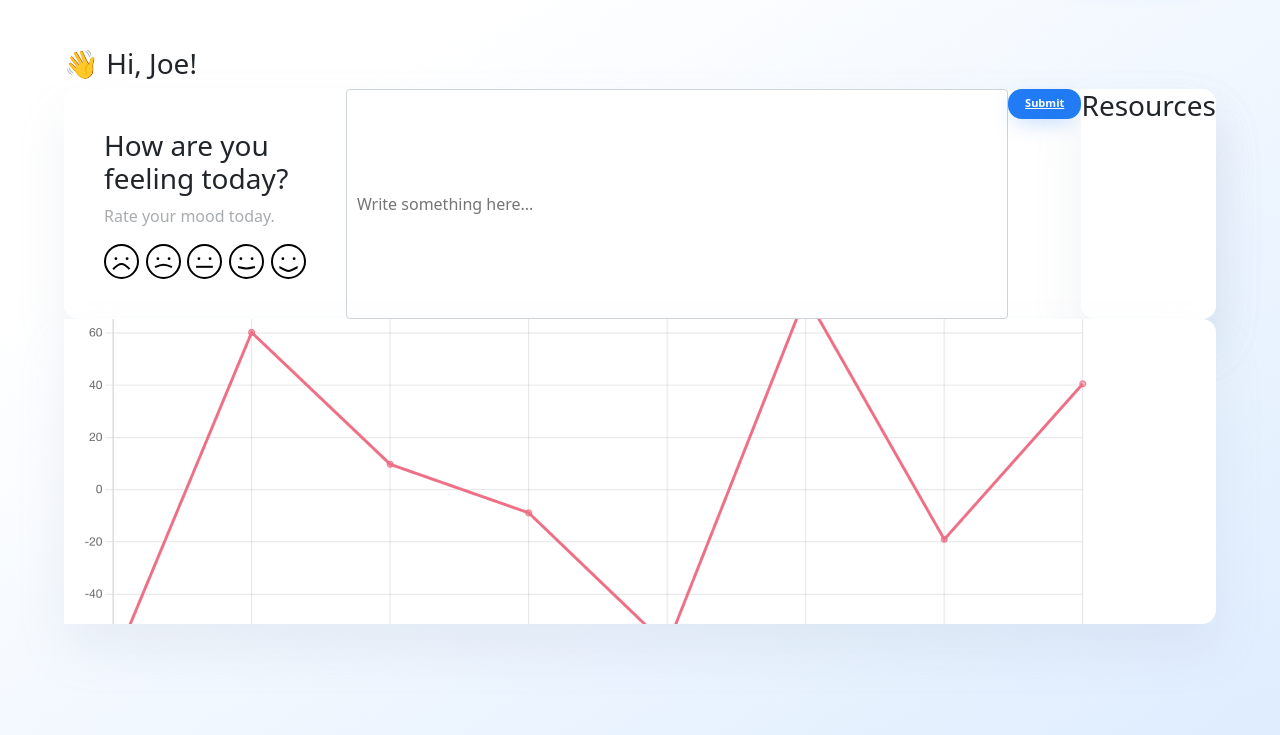
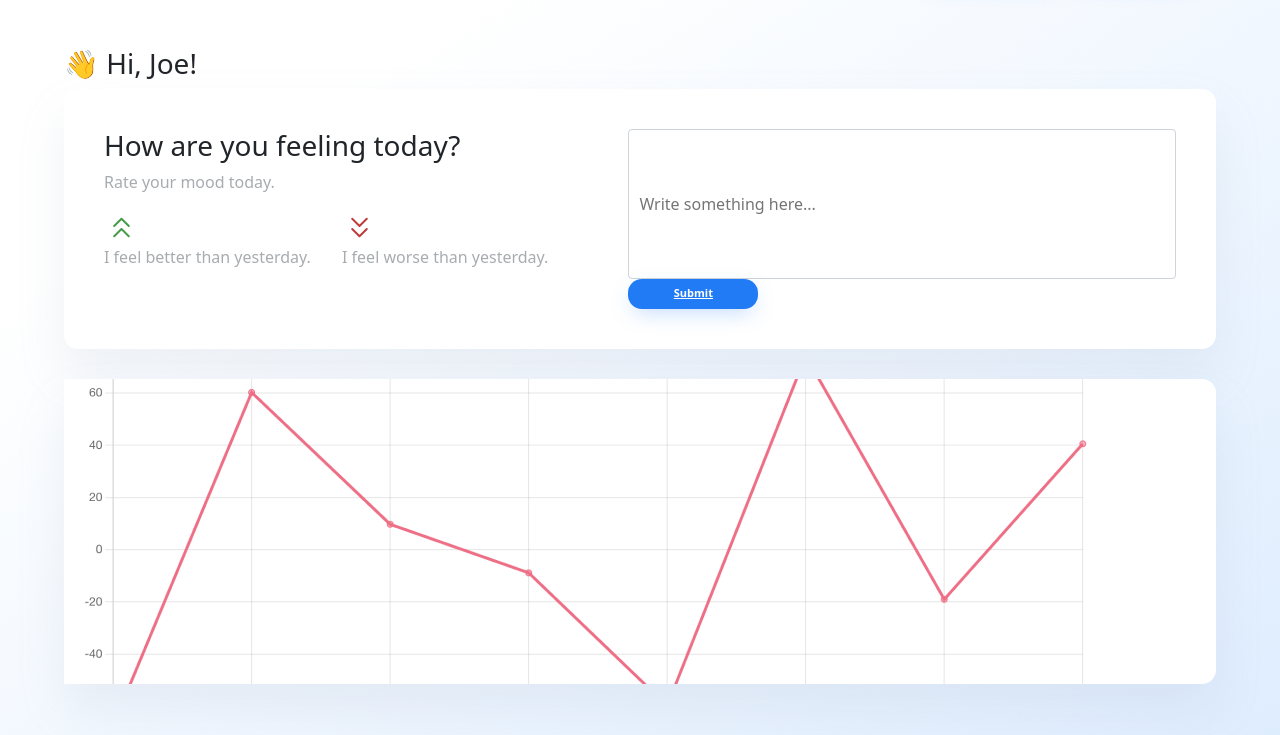
Before and after one commit to comp426-2022-spring/a99-maia, a website: page front/home.html in a window 1280 px wide. Shown: the part 65-800 px from the top of the page. Drawn offline with nearby package versions, Linux system fonts and the light colour scheme.

Commit message:
changes to home page

```diff
--- a/front/css/styles.css
+++ b/front/css/styles.css
@@ -139,11 +139,13 @@ input {
   .row-1 {
       display: flex;
       flex-direction: row;
+      margin-bottom: 30px;
   }
 
   .mood-card {
       padding: 40px;
       display: flex;
+      width: 50%;
       flex-direction: column;
   }
 
@@ -155,15 +157,25 @@ input {
 
   }
 
+  .journal {
+      display: flex;
+      flex-direction: column;
+      width: 60%;
+      padding: 40px;
+  }
+
   .journal-text {
     background: #FFFFFF;
     border: 1px solid #CED4DA;
     box-sizing: border-box;
     border-radius: 4px;
+    width: 100%;
+    height: 150px;
   }
 
   .mood-selection {
       display: flex;
       flex-direction : row;
+      width: 100%;
       justify-content: space-between;
   }
--- a/front/home.html
+++ b/front/home.html
@@ -32,7 +32,10 @@
             </button>
             <div class="collapse navbar-collapse" id="navbarSupportedContent">
                 <ul class="navbar-nav ms-auto">
-                    <li class="nav-item loginbutton">
+                    <li class="nav-item signupbutton">
+                        <a class="nav-link signupbutton-text" href="#">Resources</a>
+                    </li>
+                     <li class="nav-item loginbutton">
                         <a class="nav-link loginbutton-text" href="index.html">Log Out</a>
                     </li>
                 </ul>
@@ -48,22 +51,24 @@
                     <h3>How are you feeling today?</h3>
                     <p>Rate your mood today.</p>
                     <div class="mood-selection">
-                        <img src="assets/mood-1.svg">
-                        <img src="assets/mood-2.svg">
-                        <img src="assets/mood-3.svg">
-                        <img src="assets/mood-4.svg">
-                        <img src="assets/mood-5.svg">
+                        <div>
+                            <img src="assets/up.svg">
+                            <p>I feel better than yesterday.</p>
+                        </div>
+                        <div>
+                            <img src="assets/down.svg">
+                            <p>I feel worse than yesterday.</p>
+                        </div>
                     </div>
 
             </div>
+            <div class="journal">
+                <input type="text" placeholder="Write something here..." class="journal-text">
+                <div class="loginbutton landingbutton">
+                    <a class="loginbutton-text">Submit</a>
+                </div>
+            </div>
 
-            <input type="text" placeholder="Write something here..." class="journal-text">
-            <div class="loginbutton landingbutton">
-                <a class="loginbutton-text">Submit</a>
-            </div>
-            <div class="resources cards">
-                <h3>Resources</h3>
-            </div>
         </div>
         <!-- Summary -->
         <div class="row-2">
```
Also changed, not shown: front/assets/down.svg (added), front/assets/mood-1.svg (deleted), front/assets/mood-2.svg (deleted), front/assets/mood-3.svg (deleted), front/assets/mood-4.svg (deleted), front/assets/mood-5.svg (deleted), front/assets/up.svg (added).
